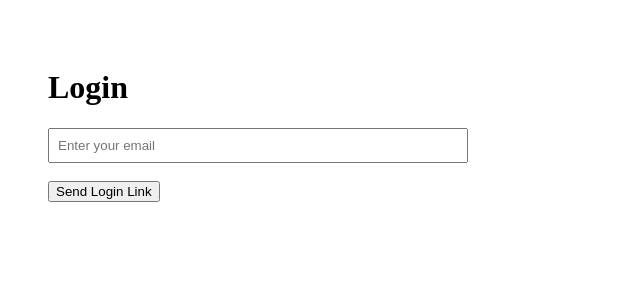
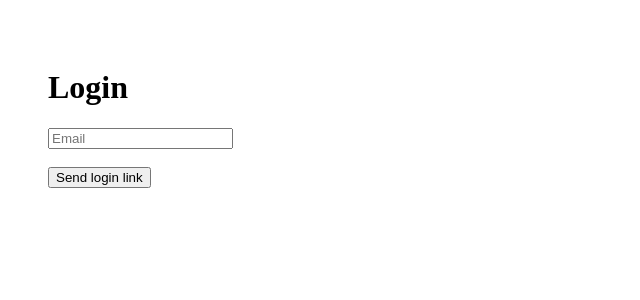
Before and after one commit to solenx-ux/ai-image-to-video, a Next.js app: page /login in a window 1280 px wide. Shown: the top 300 px of the page, without its empty margins (0-640 px from the left). Built offline with nearby package versions, Linux system fonts and the light colour scheme; no server answers.

Commit message:
Update page.js

```diff
--- a/app/login/page.js
+++ b/app/login/page.js
@@ -1,49 +1,35 @@
-'use client'
+'use client';
 
-import { useState } from 'react'
-import { supabase } from '@/lib/supabaseClient'
+import { useState } from 'react';
+import { supabase } from '@/lib/supabaseClient';
 
 export default function LoginPage() {
-  const [email, setEmail] = useState('')
-  const [status, setStatus] = useState('')
+  const [email, setEmail] = useState('');
+  const [message, setMessage] = useState('');
 
-  const signIn = async () => {
-    setStatus('Sending magic link...')
-
+  const login = async () => {
     const { error } = await supabase.auth.signInWithOtp({
       email,
       options: {
-        emailRedirectTo: `${window.location.origin}/create`
-      }
-    })
+        emailRedirectTo: `${window.location.origin}/create`,
+      },
+    });
 
-    if (error) {
-      console.error(error)
-      setStatus('Login failed')
-    } else {
-      setStatus('Check your email for login link')
-    }
-  }
+    if (error) setMessage(error.message);
+    else setMessage('Check your email for the login link');
+  };
 
   return (
-    <div style={{ padding: 40, maxWidth: 400 }}>
+    <div style={{ padding: 40 }}>
       <h1>Login</h1>
-
       <input
-        type="email"
-        placeholder="Enter your email"
+        placeholder="Email"
         value={email}
         onChange={(e) => setEmail(e.target.value)}
-        style={{ width: '100%', padding: 8 }}
       />
-
       <br /><br />
-
-      <button onClick={signIn}>
-        Send Login Link
-      </button>
-
-      <p>{status}</p>
+      <button onClick={login}>Send login link</button>
+      <p>{message}</p>
     </div>
-  )
+  );
 }
```
